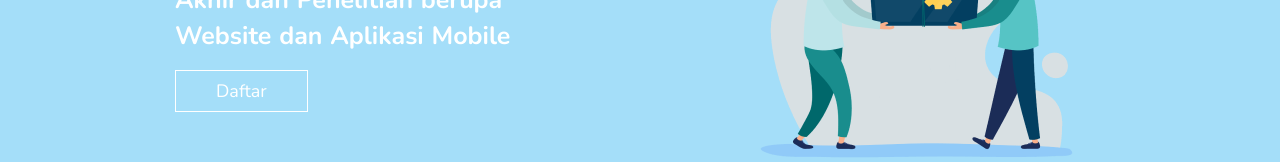
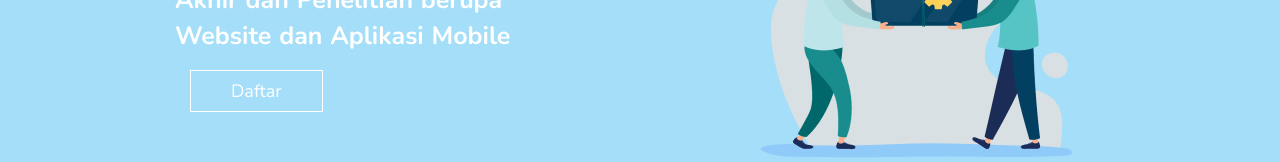
Before and after one commit to nizammarwadi/bimbingan-bareng, a Nuxt app: page / in a window 1280 px wide. Shown: the part 273-435 px from the top of the page. Built offline with nearby package versions, Linux system fonts and the light colour scheme.

Commit message:
create style component

```diff
--- /dev/null
+++ b/components/atoms/Button.vue
@@ -0,0 +1,20 @@
+<template>
+  <div class="container">
+    <button class="button" @click="$emit('click-button')" >{{ titleButton }}</button>
+  </div>
+</template>
+
+<script>
+export default {
+    props:{
+        titleButton:{
+            type: String,
+            default: 'submit'
+        }
+    }
+}
+</script>
+
+<style>
+
+</style>
--- a/components/organisms/Intro.vue
+++ b/components/organisms/Intro.vue
@@ -2,7 +2,11 @@
     <section class="intro">
         <div class="intro-middle-left">
             <p>Membantu bimbingan, mentoring dan penyelesaian Projek, Tugas Akhir  dan Penelitian berupa Website dan Aplikasi Mobile</p>
-            <button type="submit" class="intro-middle-button" @click="toRegistrasi">Daftar</button>
+            <!-- <button type="submit" class="intro-middle-button" @click="toRegistrasi">Daftar</button> -->
+            <Button
+            titleButton='Daftar'
+            @click-button='toRegistrasi'
+            />
         </div>
         <div class="intro-middle-right">
             <img src="~/assets/images/intro.png" alt="not found" class="image">
@@ -11,7 +15,11 @@
 </template>
 
 <script>
+import Button from '~/components/atoms/Button.vue'
 export default {
+    components: {
+        Button: Button
+    },
     data() {
         return{
             buttonElement: "",
@@ -57,7 +65,7 @@ export default {
         width: 377px;
         Top: 117.77px;
     }
-    .intro-middle-button{
+    Button{
         background: #A4DEF9;
         padding: 2px 40px;
         font-size: 18px;
@@ -82,7 +90,7 @@ export default {
             padding: 0px 0px;
             width: 100%;
         }
-        .intro-middle-left .intro-middle-button {
+        .intro-middle-left Button {
             margin: 20px 0px 10px 0px;
         }
         .intro-middle-right {
```
